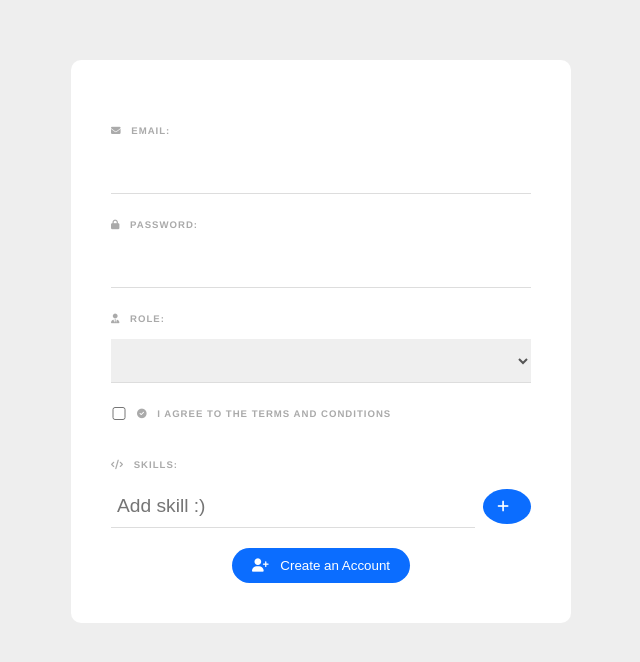
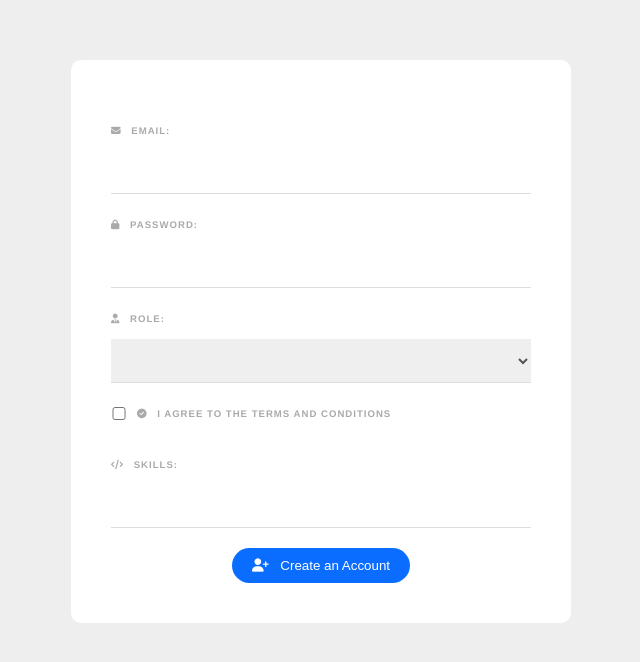
Before and after one commit to esraasaab1-droid/form-signup, a Vue app: page / in a window 1280 px wide. Shown: the top 662 px of the page, without its empty margins (319-959 px from the left). Built offline with nearby package versions, Linux system fonts and the light colour scheme.

Commit message:
Refactor Signup.vue for form handling and validation
Refactor Signup.vue to improve form handling and validation. Removed unused skill input section and updated password validation logic.

```diff
--- a/src/components/Signup.vue
+++ b/src/components/Signup.vue
@@ -1,9 +1,11 @@
+
   <template>
     <link
   rel="stylesheet"
   href="https://cdnjs.cloudflare.com/ajax/libs/font-awesome/6.7.2/css/all.min.css"
 />
   <form @submit.prevent="handleSUbmit">
+
     <label>
       <i class="fa-solid fa-envelope"></i>
       Email:
@@ -15,6 +17,7 @@
       Password:
     </label>
     <input v-model="password" type="password" required />
+
     <div v-if="PasswrdError" class="error">
       <i class="fa-solid fa-triangle-exclamation"></i>
       {{ PasswrdError }}
@@ -27,11 +30,6 @@
     <select v-model="role" required>
       <option value="developer">Web Developer</option>
       <option value="Designer">Web Designer</option>
-            <option value="Backend">Backend</option>
-            <option value="UI&UX">UI&UX</option>
-            <option value="Other">Other</option>
-
-
     </select>
 
     <div class="terms">
@@ -46,17 +44,12 @@
       <i class="fa-solid fa-code"></i>
       Skills:
     </label>
-    <div class="skill-input">
     <input
       type="text"
       v-model="tempSkill"
+      required
       @keyup.space="addskill"
-        placeholder="Add skill :)"
     />
-      <button type="button" @click="addskillBtn">
-        <i class="fa-solid fa-plus"></i>
-      </button>
-    </div>
 
     <div v-for="skill in skills" :key="skill" class="pill">
       <span @click="removeskill(skill)">
@@ -71,10 +64,16 @@
         Create an Account
       </button>
     </div>
+
   </form>
 </template>
 
 <script>
+import Signup from "./Signup.vue";
+const passwordRegex =
+  /^(?=.*[A-Z])(?=.*[a-z])(?=.*\d)(?=.*[@#$%^&+=])[A-Za-z\d@#$%^&+=]{8,}$/;
+
+
 export default {
   data() {
     return {
@@ -83,37 +82,43 @@ export default {
       role: "",
       terms: false,
       skills: [],
-      tempSkill: "",
-      PasswrdError: ""
+      PasswrdError:''
     };
   },
   methods: {
     addskill(e) {
-      if (e.key === " " && this.tempSkill.trim()) {
-        if (!this.skills.includes(this.tempSkill.trim())) {
-          this.skills.push(this.tempSkill.trim());
-        }
-        this.tempSkill = "";
-      }
-    },
-    addskillBtn() {
-      if (this.tempSkill.trim()) {
-        if (!this.skills.includes(this.tempSkill.trim())) {
-          this.skills.push(this.tempSkill.trim());
+      if (e.key === " " && this.tempSkill) {
+        if (!this.skills.includes(this.tempSkill)) {
+          this.skills.push(this.tempSkill);
         }
         this.tempSkill = "";
       }
     },
     removeskill(skill) {
-      this.skills = this.skills.filter((s) => skill !== s);
+      this.skills = this.skills.filter((s) => {
+        return skill !== s;
+      });
     },
-    handleSUbmit() {
-      this.PasswrdError = this.password.length < 8
-        ? "Password must be at least 8 characters long"
-        : "";
+    handleSUbmit(){
+this.PasswrdError = "";
 
-      if (!this.PasswrdError) {
+if (!passwordRegex.test(this.password)) {
+  this.PasswrdError =
+    "Password must contain at least 8 characters, one uppercase letter, one lowercase letter, one number, and one special character.";
+  return;
+}
+
 alert("Form submitted successfully!");
+
+console.log({
+  email: this.email,
+  password: this.password,
+  role: this.role,
+  terms: this.terms,
+  skills: this.skills,
+});
+   if(!this.PasswrdError){
+    alert('Form submitted successfully!');
     console.log({
       email: this.email,
       password: this.password,
@@ -123,10 +128,8 @@ export default {
     });
    }
   }
-  }
-};
+}}
 </script>
-
 <style>
 form {
   max-width: 420px;
@@ -162,22 +165,11 @@ input[type="checkbox"] {
   margin: 0 10px 0 0;
   position: relative;
   top: 3px;
-}
-.skill-input {
-  display: flex;
-  gap: 8px;
-  align-items: center;
-}
-.skill-input input {
-  flex: 1;
-}
-.skill-input button {
-  margin-top: 0;
-  padding: 10px 14px;
-  border-radius: 50%;
+  border-radius: 2px solid black;
 }
 .pill {
   display: inline-block;
+  top: 2px;
   margin: 20px 10px 0 0;
   padding: 6px 12px;
   background-color: #eee;
@@ -187,6 +179,7 @@ input[type="checkbox"] {
   font-weight: bold;
   color: #777;
   cursor: pointer;
+  width: 16px;
 }
 button {
   background-color: #0b6dff;
@@ -196,22 +189,26 @@ button {
   border-radius: 20px;
   color: white;
 }
+
 .submit {
   text-align: center;
 }
-.error {
+.error{
     color: rgb(198, 48, 48);
     font-size: 0.8em;
     margin-top: 10px;
     font-weight: bold;
+
     font-family: Arial, Helvetica, sans-serif;
 }
 i {
   margin-right: 6px;
 }
+
 button i {
   margin-right: 8px;
 }
+
 .error i {
   margin-right: 5px;
 }
```
Lines whose indentation alone changed are shown as unchanged.
